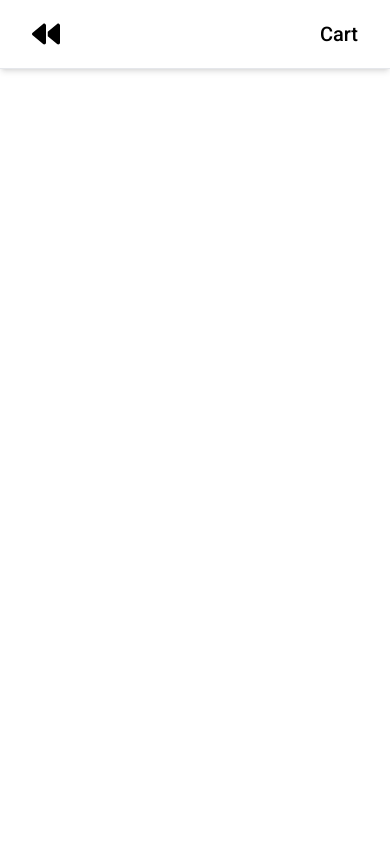
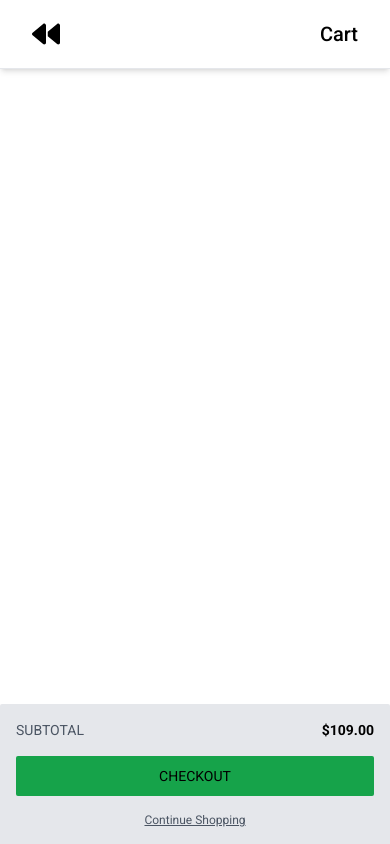
Before and after one commit to nadrojb/ecom-store-react-typescript, a React (Vite) app: page /cart in a window 390 px wide. Built offline with nearby package versions, Linux system fonts and the light colour scheme.

Commit message:
created subtotal section for mobile cart

```diff
--- a/src/Pages/Cart/index.tsx
+++ b/src/Pages/Cart/index.tsx
@@ -24,8 +24,31 @@ function Cart() {
 
       <div>
         {cartItems.map((item) => (
-          <CartProductCard key={item.id} id={item.id} quantity={item.quantity} title={item.title} image={item.image} price={item.price} />
+          <CartProductCard
+            key={item.id}
+            id={item.id}
+            quantity={item.quantity}
+            title={item.title}
+            image={item.image}
+            price={item.price}
+          />
         ))}
+      </div>
+      <div className="bg-gray-200 rounded-tl-sm rounded-tr-sm px-4 py-4 fixed bottom-0 w-full">
+        <div className="flex justify-between text-sm">
+          <h4 className="text-gray-600">SUBTOTAL</h4>
+          <h4 className="font-semibold">$109.00</h4>
+        </div>
+        <div>
+          <button className="w-full text-center bg-green-600 rounded-sm text-sm h-10 my-4">
+            CHECKOUT
+          </button>
+          <Link to={"/"}>
+            <p className="text-center text-xs text-gray-600 underline">
+              Continue Shopping
+            </p>
+          </Link>
+        </div>
       </div>
     </>
   );
```
